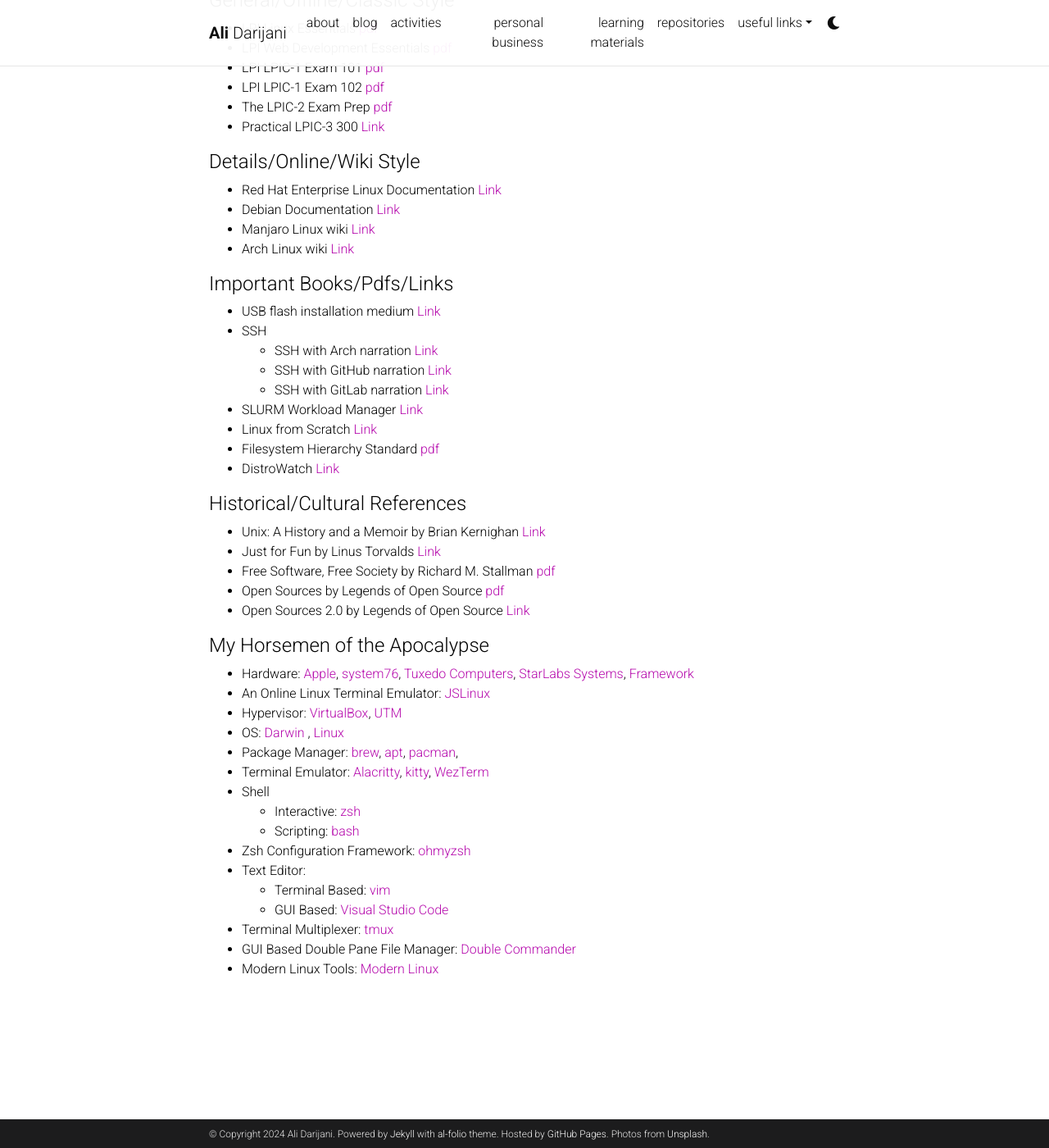
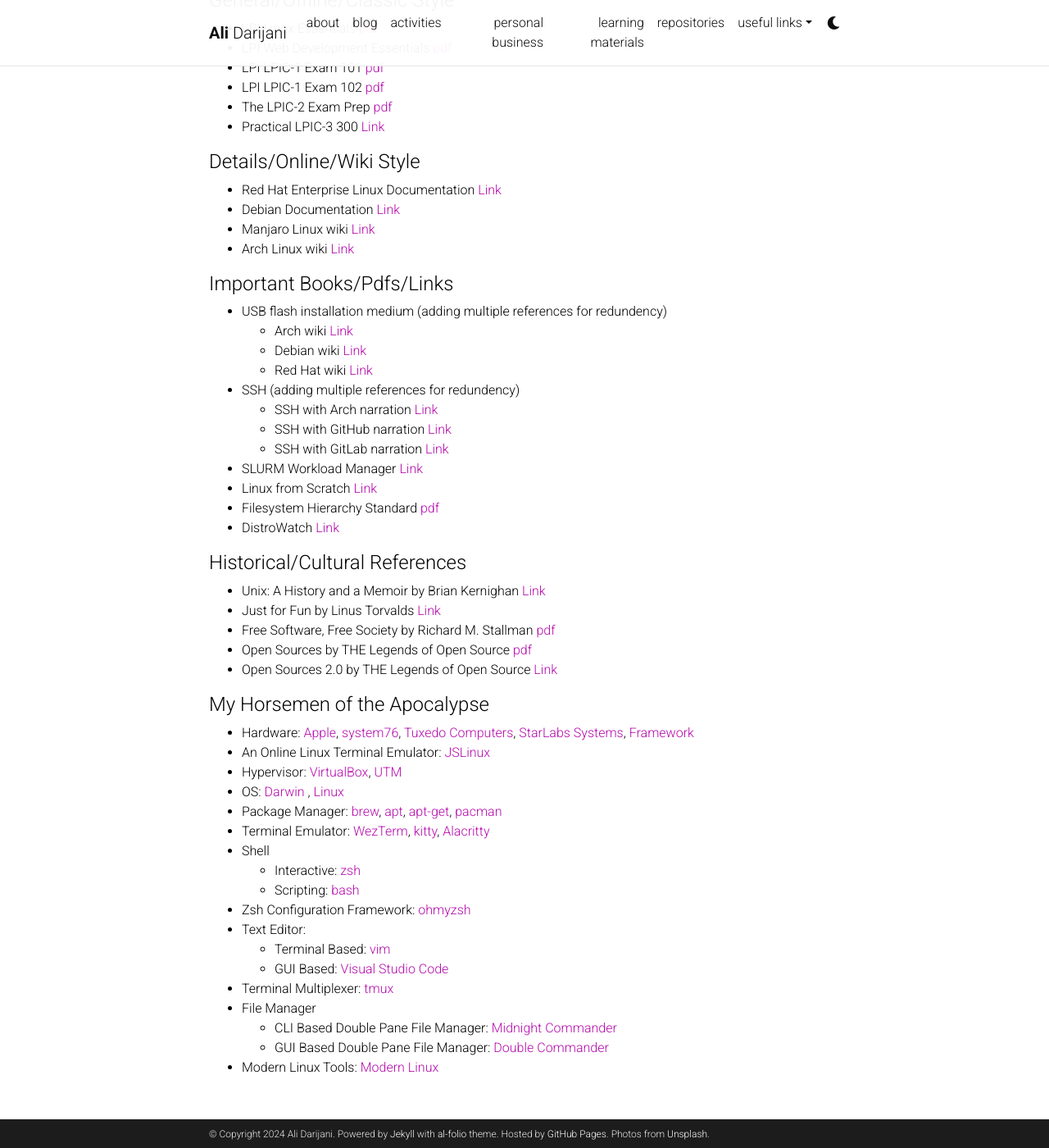
Before and after one commit to adarijani/adarijani.github.io_archived, a Jekyll site: the page built from _projects/t_02_unix_linux_posix.md, in a window 1280 px wide and 1400 px high, scrolled down 227 px. Shown: the whole window at 82% size. Built offline with Jekyll 4.4.1, drawn with Linux system fonts in a browser that asks for light colours; comment, search, counter and statistics services are not loaded; a style sheet for code colours, icons or effects is not loaded.

Commit message:
adding a couple of redundancies

```diff
--- a/_projects/t_02_unix_linux_posix.md
+++ b/_projects/t_02_unix_linux_posix.md
@@ -24,8 +24,11 @@
 * Arch Linux wiki [Link](https://wiki.archlinux.org/)
 
 #### Important Books/Pdfs/Links
-* USB flash installation medium [Link](https://wiki.archlinux.org/title/USB_flash_installation_medium)
-* SSH
+* USB flash installation medium (adding multiple references for redundency)
+  * Arch wiki [Link](https://wiki.archlinux.org/title/USB_flash_installation_medium)
+  * Debian wiki [Link](https://wiki.debian.org/DebianInstaller/CreateUSBMedia)
+  * Red Hat wiki [Link](https://access.redhat.com/documentation/en-us/red_hat_enterprise_linux/7/html/installation_guide/sect-making-usb-media)
+* SSH (adding multiple references for redundency)
   * SSH with Arch narration [Link](https://wiki.archlinux.org/title/SSH_keys)
   * SSH with GitHub narration [Link](https://docs.github.com/en/authentication)
   * SSH with GitLab narration [Link](https://docs.gitlab.com/ee/user/ssh.html)
@@ -38,23 +41,25 @@
 * Unix: A History and a Memoir by Brian Kernighan [Link](https://www.cs.princeton.edu/~bwk/memoir.html)
 * Just for Fun by Linus Torvalds [Link](https://www.harpercollins.com/products/just-for-fun-linus-torvaldsdavid-diamond?variant=32118179364898)
 * Free Software, Free Society by Richard M. Stallman [pdf](https://www.gnu.org/doc/fsfs3-hardcover.pdf)
-* Open Sources by Legends of Open Source [pdf](https://smaldone.com.ar/documentos/libros/opensources.pdf)
-* Open Sources 2.0 by Legends of Open Source [Link](https://www.oreilly.com/library/view/open-sources-20/0596008023/)
+* Open Sources by THE Legends of Open Source [pdf](https://smaldone.com.ar/documentos/libros/opensources.pdf)
+* Open Sources 2.0 by THE Legends of Open Source [Link](https://www.oreilly.com/library/view/open-sources-20/0596008023/)
 
 #### My Horsemen of the Apocalypse
 * Hardware: [Apple](https://www.apple.com/mac/), [system76](https://system76.com/), [Tuxedo Computers](https://www.tuxedocomputers.com/), [StarLabs Systems](https://de.starlabs.systems/), [Framework](https://frame.work/de/en)
 * An Online Linux Terminal Emulator: [JSLinux](https://bellard.org/jslinux/)
 * Hypervisor: [VirtualBox](https://www.virtualbox.org/), [UTM](https://mac.getutm.app/)
 * OS: [Darwin](https://github.com/apple-oss-distributions/xnu) , [Linux](https://www.kernel.org/)
-* Package Manager: [brew](https://brew.sh/), [apt](https://wiki.debian.org/Apt), [pacman](https://archlinux.org/pacman/),
-* Terminal Emulator: [Alacritty](https://alacritty.org/), [kitty](https://sw.kovidgoyal.net/kitty/), [WezTerm](https://wezfurlong.org/wezterm/)
+* Package Manager: [brew](https://brew.sh/), [apt](https://wiki.debian.org/Apt), [apt-get](https://wiki.debian.org/apt-get), [pacman](https://archlinux.org/pacman/)
+* Terminal Emulator: [WezTerm](https://wezfurlong.org/wezterm/), [kitty](https://sw.kovidgoyal.net/kitty/), [Alacritty](https://alacritty.org/)
 * Shell
-  - Interactive: [zsh](https://www.zsh.org/)
-  - Scripting: [bash](https://www.gnu.org/software/bash/)
+  * Interactive: [zsh](https://www.zsh.org/)
+  * Scripting: [bash](https://www.gnu.org/software/bash/)
 * Zsh Configuration Framework: [ohmyzsh](https://ohmyz.sh/)
 * Text Editor:
-  - Terminal Based: [vim](https://www.vim.org/)
-  - GUI Based: [Visual Studio Code](https://code.visualstudio.com/)
+  * Terminal Based: [vim](https://www.vim.org/)
+  * GUI Based: [Visual Studio Code](https://code.visualstudio.com/)
 * Terminal Multiplexer: [tmux](https://github.com/tmux)
-* GUI Based Double Pane File Manager: [Double Commander](https://doublecmd.sourceforge.io/)
+* File Manager
+  * CLI Based Double Pane File Manager: [Midnight Commander](https://midnight-commander.org/)
+  * GUI Based Double Pane File Manager: [Double Commander](https://doublecmd.sourceforge.io/)
 * Modern Linux Tools: [Modern Linux](https://github.com/ibraheemdev/modern-unix)
```
